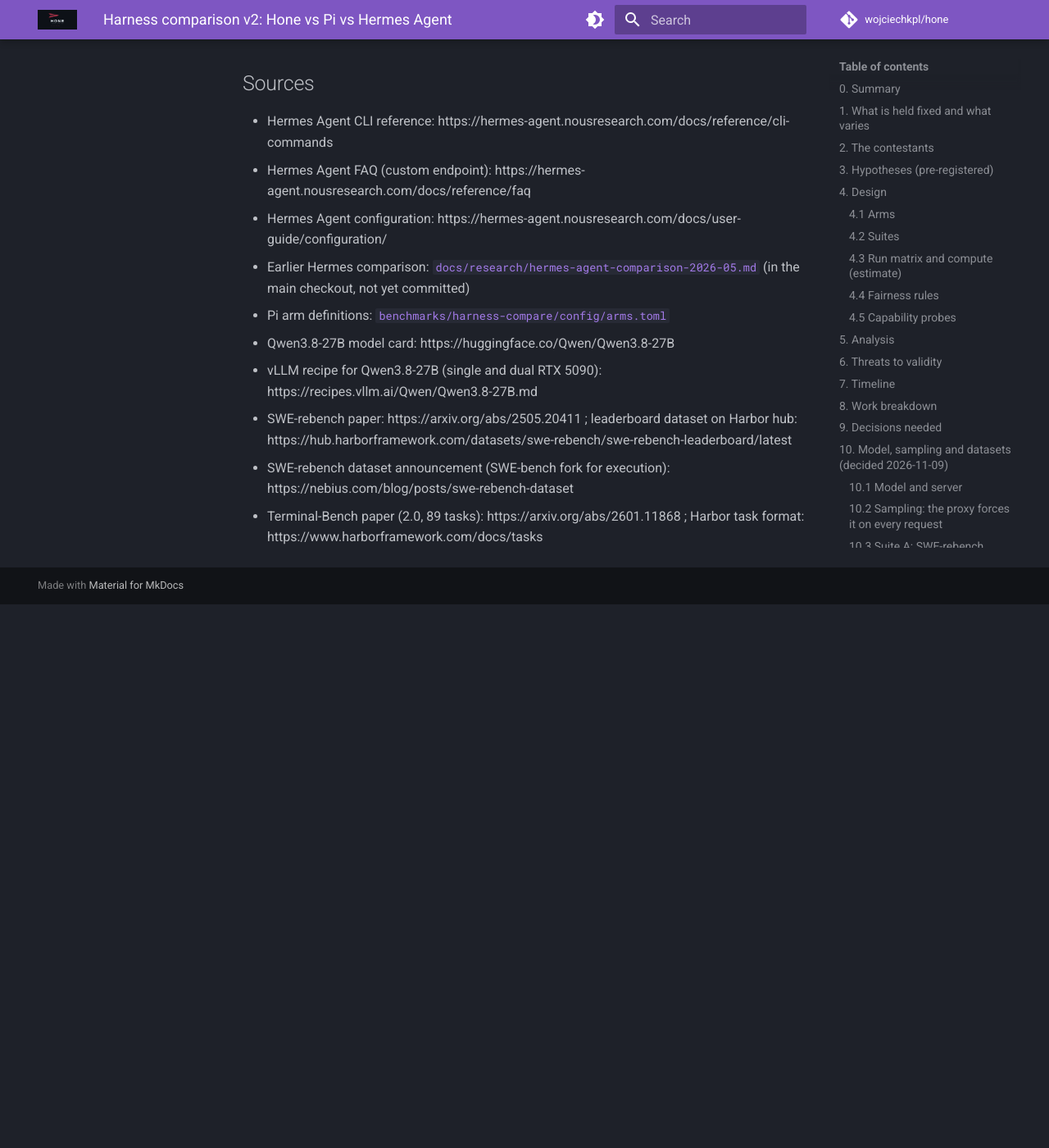
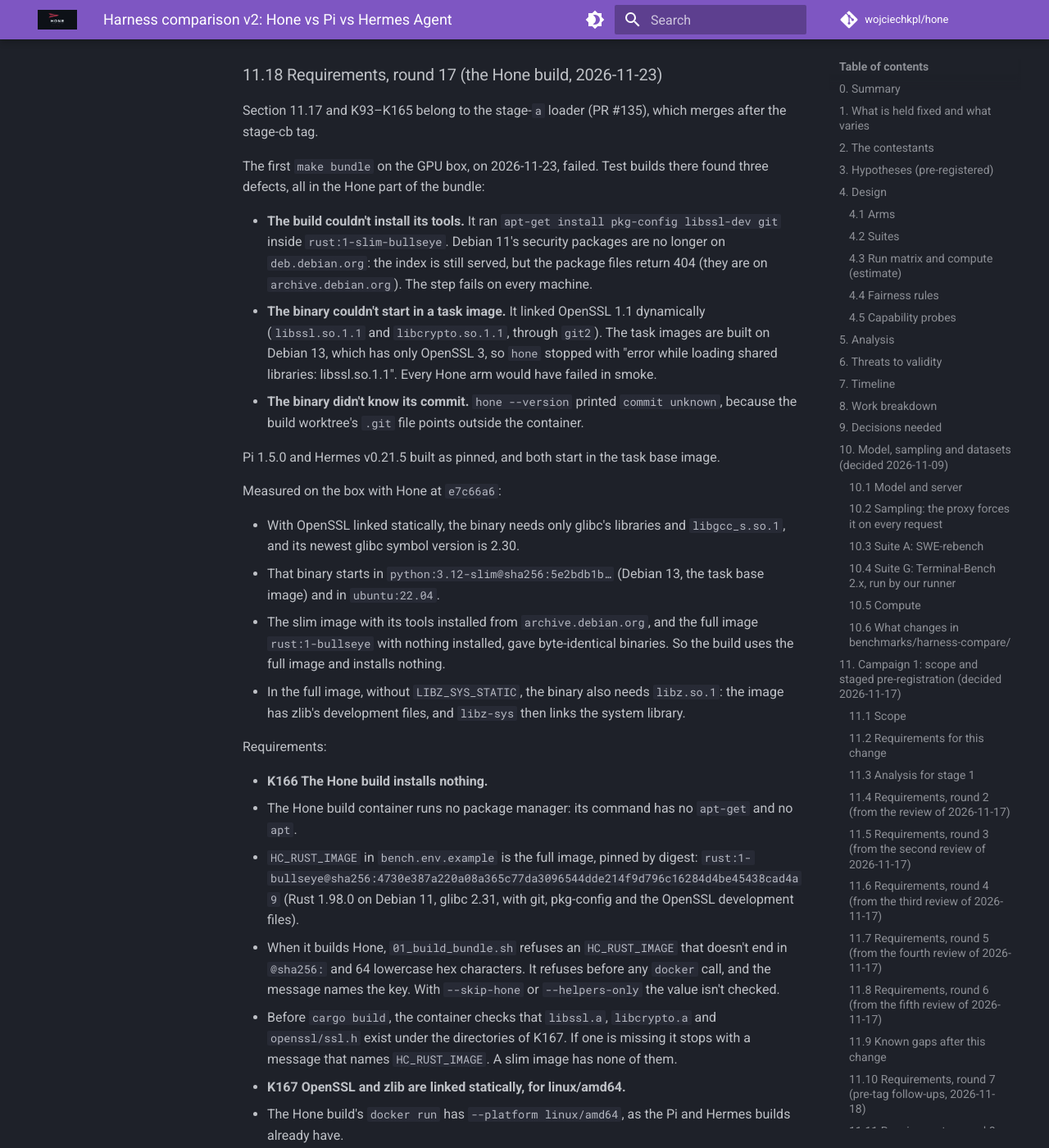
Before and after one commit to wojciechkpl/hone, an MkDocs documentation site: the page built from docs/plans/harness-compare-v2-2026-11.md, in a window 1280 px wide and 1400 px high, scrolled down 39534 px. Shown: the whole window at 82% size. Built offline with MkDocs 1.6.1 and Material for MkDocs 9.7.7, drawn with Linux system fonts in a browser that asks for light colours; comment, search, counter and statistics services are not loaded; before the commit the page ends 40271 px from its top, so only the background shows below that; some of the changed text lies outside the part shown.

Commit message:
docs(bench): spec round 17, the Hone build (K166-K170)
The first make bundle on the GPU box failed on 2026-11-23: the Hone build could not install its tools (Debian 11 security packages are gone from deb.debian.org), the binary needed OpenSSL 1.1, which the Debian 13 task images lack, and it did not know its commit. Section 11.18 specifies the fix: the full Rust image pinned by digest, nothing installed, OpenSSL and zlib linked statically, a check of the binary's NEEDED entries, and the commit passed to the build.

```diff
--- a/docs/plans/harness-compare-v2-2026-11.md
+++ b/docs/plans/harness-compare-v2-2026-11.md
@@ -1350,6 +1350,90 @@ Requirements:
   - update the stage-`a` `ANALYSIS_PLAN`, which still says "official swebench harness"
     and "n=40".
 
+### 11.18 Requirements, round 17 (the Hone build, 2026-11-23)
+
+Section 11.17 and K93–K165 belong to the stage-`a` loader (PR #135), which merges after the
+stage-cb tag.
+
+The first `make bundle` on the GPU box, on 2026-11-23, failed. Test builds there found three
+defects, all in the Hone part of the bundle:
+
+- **The build couldn't install its tools.** It ran `apt-get install pkg-config libssl-dev
+  git` inside `rust:1-slim-bullseye`. Debian 11's security packages are no longer on
+  `deb.debian.org`: the index is still served, but the package files return 404 (they are on
+  `archive.debian.org`). The step fails on every machine.
+- **The binary couldn't start in a task image.** It linked OpenSSL 1.1 dynamically
+  (`libssl.so.1.1` and `libcrypto.so.1.1`, through `git2`). The task images are built on
+  Debian 13, which has only OpenSSL 3, so `hone` stopped with "error while loading shared
+  libraries: libssl.so.1.1". Every Hone arm would have failed in smoke.
+- **The binary didn't know its commit.** `hone --version` printed `commit unknown`, because
+  the build worktree's `.git` file points outside the container.
+
+Pi 1.5.0 and Hermes v0.21.5 built as pinned, and both start in the task base image.
+
+Measured on the box with Hone at `e7c66a6`:
+
+- With OpenSSL linked statically, the binary needs only glibc's libraries and
+  `libgcc_s.so.1`, and its newest glibc symbol version is 2.30.
+- That binary starts in `python:3.12-slim@sha256:5e2bdb1b…` (Debian 13, the task base image)
+  and in `ubuntu:22.04`.
+- The slim image with its tools installed from `archive.debian.org`, and the full image
+  `rust:1-bullseye` with nothing installed, gave byte-identical binaries. So the build uses
+  the full image and installs nothing.
+- In the full image, without `LIBZ_SYS_STATIC`, the binary also needs `libz.so.1`: the image
+  has zlib's development files, and `libz-sys` then links the system library.
+
+Requirements:
+
+- **K166 The Hone build installs nothing.**
+  - The Hone build container runs no package manager: its command has no `apt-get` and no
+    `apt`.
+  - `HC_RUST_IMAGE` in `bench.env.example` is the full image, pinned by digest:
+    `rust:1-bullseye@sha256:4730e387a220a08a365c77da3096544dde214f9d796c16284d4be45438cad4a9`
+    (Rust 1.98.0 on Debian 11, glibc 2.31, with git, pkg-config and the OpenSSL development
+    files).
+  - When it builds Hone, `01_build_bundle.sh` refuses an `HC_RUST_IMAGE` that doesn't end in
+    `@sha256:` and 64 lowercase hex characters. It refuses before any `docker` call, and the
+    message names the key. With `--skip-hone` or `--helpers-only` the value isn't checked.
+  - Before `cargo build`, the container checks that `libssl.a`, `libcrypto.a` and
+    `openssl/ssl.h` exist under the directories of K167. If one is missing it stops with a
+    message that names `HC_RUST_IMAGE`. A slim image has none of them.
+- **K167 OpenSSL and zlib are linked statically, for linux/amd64.**
+  - The Hone build's `docker run` has `--platform linux/amd64`, as the Pi and Hermes builds
+    already have.
+  - It sets five variables in the container: `OPENSSL_STATIC=1`, `OPENSSL_NO_PKG_CONFIG=1`,
+    `OPENSSL_LIB_DIR=/usr/lib/x86_64-linux-gnu`, `OPENSSL_INCLUDE_DIR=/usr/include` and
+    `LIBZ_SYS_STATIC=1`.
+  - `OPENSSL_STATIC` alone is not enough: found through pkg-config, a system library is
+    still linked dynamically.
+- **K168 The build checks what the binary needs at run time.**
+  - After the build, the script reads the binary's dynamic section with `readelf -d`. It
+    runs `readelf` in the build image, in a second `docker run` that also has `--platform
+    linux/amd64` and mounts the bundle's `bin/` read-only, and saves the output under
+    `.build/`.
+  - `python -m hcbench.bundle check-needed <file>` reads that output. It accepts only these
+    `NEEDED` entries: `libc.so.6`, `libm.so.6`, `libdl.so.2`, `libpthread.so.0`,
+    `librt.so.1`, `libutil.so.1`, `libresolv.so.2`, `ld-linux-x86-64.so.2` and
+    `libgcc_s.so.1`. It exits non-zero and names every other library. It also exits non-zero
+    when the output has no `NEEDED` entry.
+  - When the check fails, the script removes `bin/hone`, writes no manifest and exits
+    non-zero.
+- **K169 The binary carries its commit.**
+  - The build passes `HONE_BUILD_GIT_SHA`, the full SHA that `HC_HONE_REF` resolves to, and
+    `HONE_BUILD_GIT_DATE`, that commit's committer date as `YYYY-MM-DD`.
+  - `bin/hone --version` then prints the commit and the date.
+- **K170 Docs.**
+  - The README gets a "Hone in the bundle" paragraph. It names the full image, and says that
+    the build installs nothing, links OpenSSL statically, checks the `NEEDED` list and
+    passes the commit.
+  - The header of `01_build_bundle.sh` says the same in one line, and the comment above
+    `HC_RUST_IMAGE` in `bench.env.example` says why the image is the full one and why it is
+    Debian 11.
+  - The kit's `bench.env` gets the pinned image, and the runbook's bundle step checks
+    `bin/hone --version`.
+- **Not changed.** The pre-registration still doesn't check Hone's part of the bundle
+  (§11.9), and the manifest's `rust_image` is still the configured value.
+
 ## Sources
 
 - Hermes Agent CLI reference: https://hermes-agent.nousresearch.com/docs/reference/cli-commands
```
